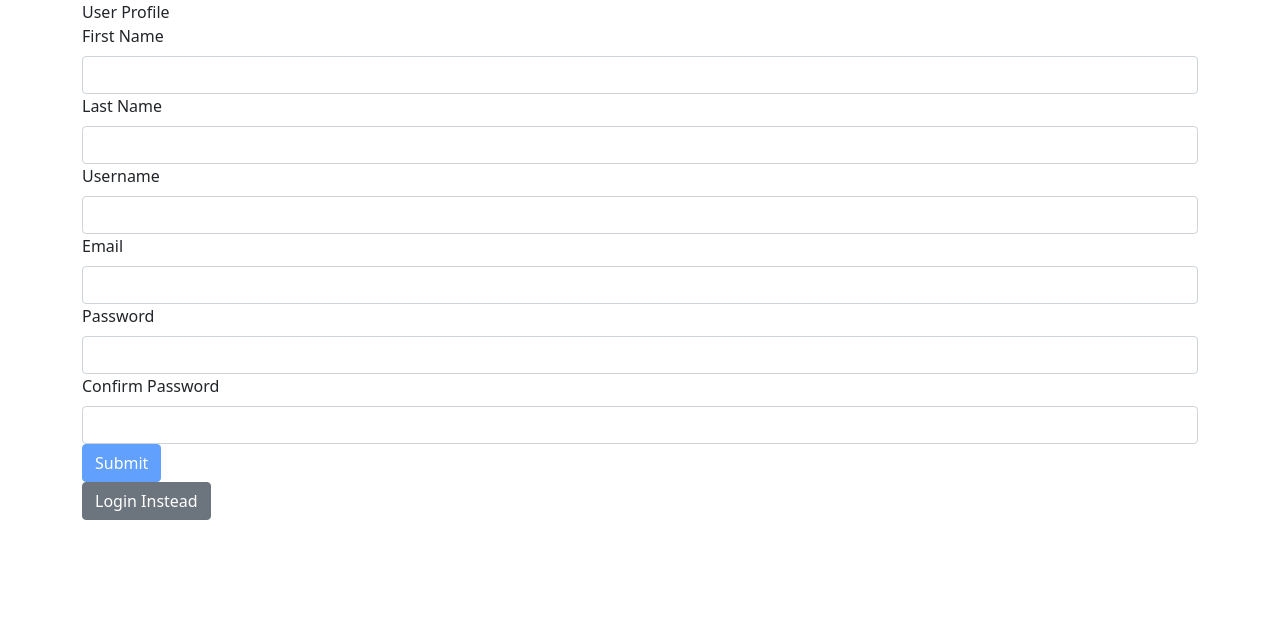
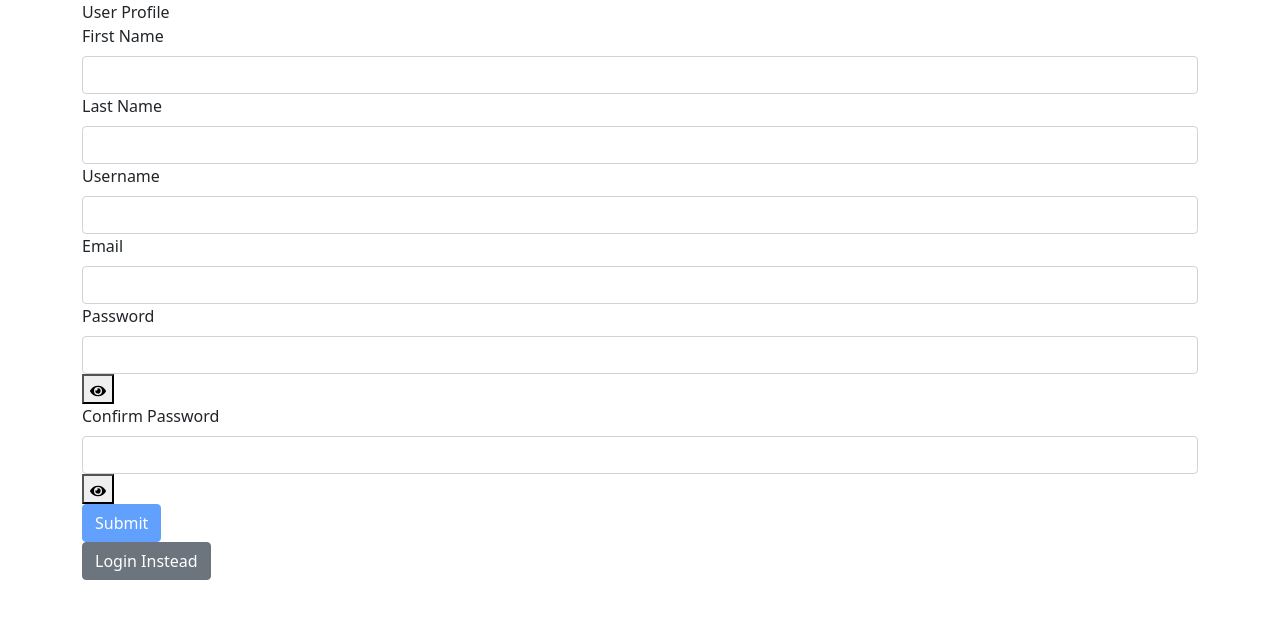
Before and after one commit to ThePiyushAggarwal/user-profile-assignment, a React (Create React App) app in the folder frontend/: page /register in a window 1280 px wide. Shown: the top 618 px of the page. Built offline with nearby package versions, Linux system fonts and the light colour scheme.

Commit message:
Show password on click

```diff
--- a/frontend/package.json
+++ b/frontend/package.json
@@ -12,6 +12,7 @@
     "react": "^18.1.0",
     "react-dom": "^18.1.0",
     "react-google-one-tap-login": "^0.1.1",
+    "react-icons": "^4.3.1",
     "react-redux": "^8.0.1",
     "react-router-dom": "^6.3.0",
     "react-scripts": "5.0.1",
--- a/frontend/src/pages/Register.jsx
+++ b/frontend/src/pages/Register.jsx
@@ -3,6 +3,7 @@ import { registerUser, resetState } from '../features/user/userSlice'
 import { useDispatch, useSelector } from 'react-redux'
 import { Link, useNavigate } from 'react-router-dom'
 import { toast } from 'react-toastify'
+import { FaEye, FaEyeSlash } from 'react-icons/fa'
 
 function Register() {
   const [formData, setFormData] = useState({
@@ -28,6 +29,9 @@ function Register() {
   // Password validation
   const [validation4, setValidation4] = useState(false)
   const [validationMessage4, setValidationMessage4] = useState('')
+
+  const [showPassword, setShowPassword] = useState(false)
+  const [showPassword2, setShowPassword2] = useState(false)
 
   const { user, message, isError } = useSelector((state) => state.user)
 
@@ -221,7 +225,7 @@ function Register() {
             Password
           </label>
           <input
-            type="password"
+            type={showPassword ? 'text' : 'password'}
             required
             id="password"
             className="form-control"
@@ -231,13 +235,16 @@ function Register() {
               onPasswordChange(e)
             }}
           />
+          <button onClick={() => setShowPassword((prevState) => !prevState)}>
+            {showPassword ? <FaEyeSlash /> : <FaEye />}
+          </button>
         </div>
         <div>
           <label htmlFor="password2" className="form-label">
             Confirm Password
           </label>
           <input
-            type="password"
+            type={showPassword2 ? 'text' : 'password'}
             required
             id="password2"
             className="form-control"
@@ -247,6 +254,9 @@ function Register() {
               onPassword2Change(e)
             }}
           />
+          <button onClick={() => setShowPassword2((prevState) => !prevState)}>
+            {showPassword2 ? <FaEyeSlash /> : <FaEye />}
+          </button>
           {validationMessage4}
         </div>
 
```
Also changed, not shown: 1 other file (tests, documents, lock files or other folders).
